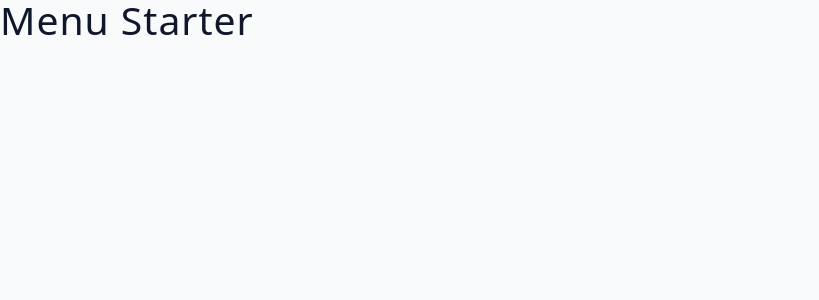
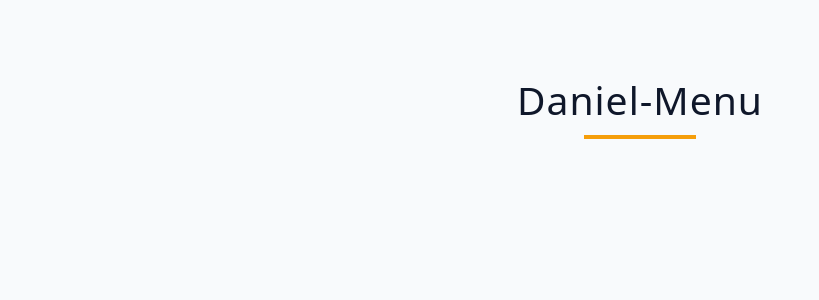
Before and after one commit to DanielYehezkely/Food-Menu-Project, a React (Vite) app: page / in a window 1280 px wide. Shown: the top 300 px of the page, without its empty margins (0-819 px from the left). Built offline with nearby package versions, Linux system fonts and the light colour scheme.

Commit message:
making the menu title

```diff
--- a/src/App.jsx
+++ b/src/App.jsx
@@ -1,4 +1,10 @@
+import Title from "./Title";
+
 const App = () => {
-  return <h2>Menu Starter</h2>;
+  return <main>
+  <section className="menu">
+  <Title text={'Daniel-Menu'}/>
+  </section>
+  </main>;
 };
 export default App;
--- /dev/null
+++ b/src/Title.jsx
@@ -0,0 +1,12 @@
+import React from 'react'
+
+const Title = ({text}) => {
+  return (
+    <div className='title'>
+    <h2>{text || 'default Title'}</h2>
+    <div className="title-underline"></div>
+    </div>
+  )
+}
+
+export default Title
```
Also changed, not shown: 1 other file (tests, documents, lock files or other folders).
